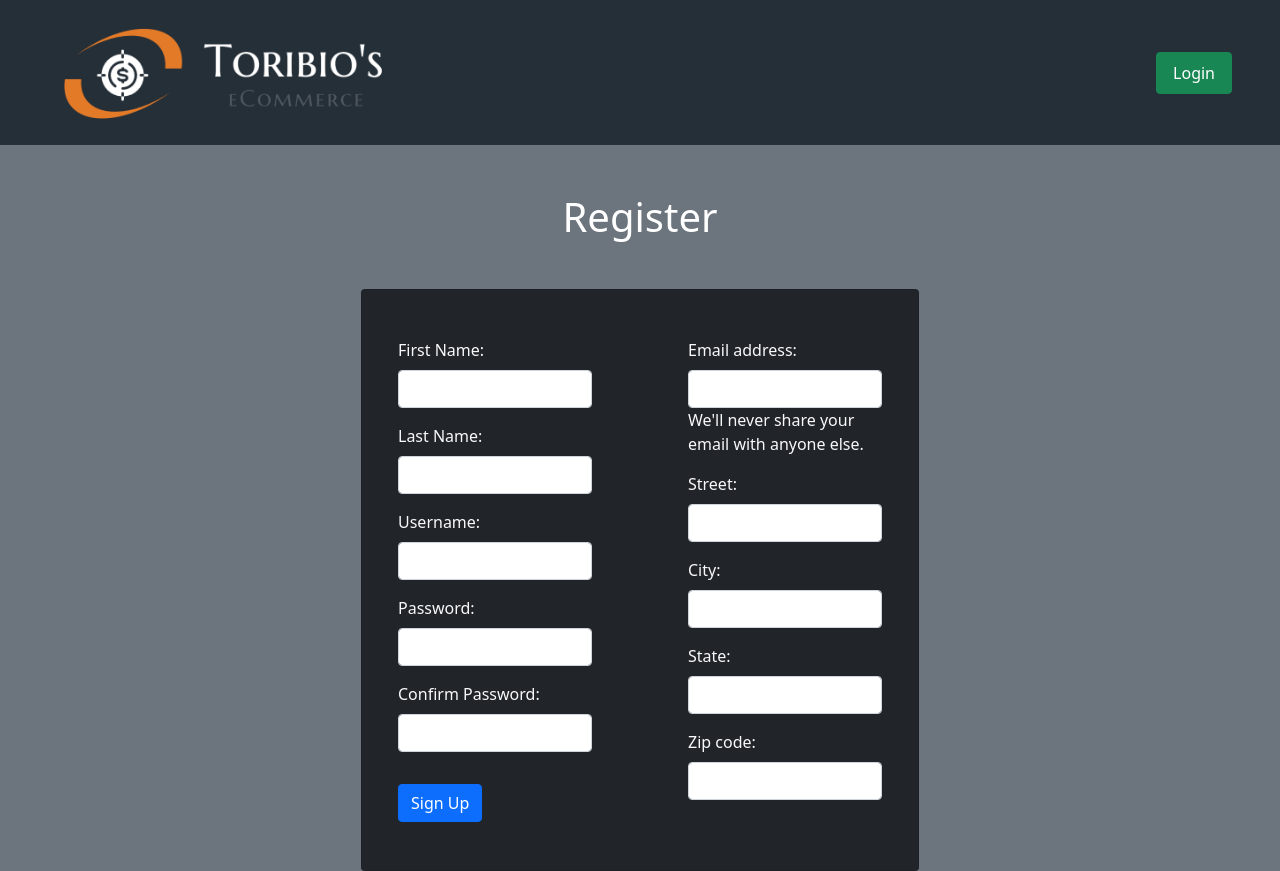
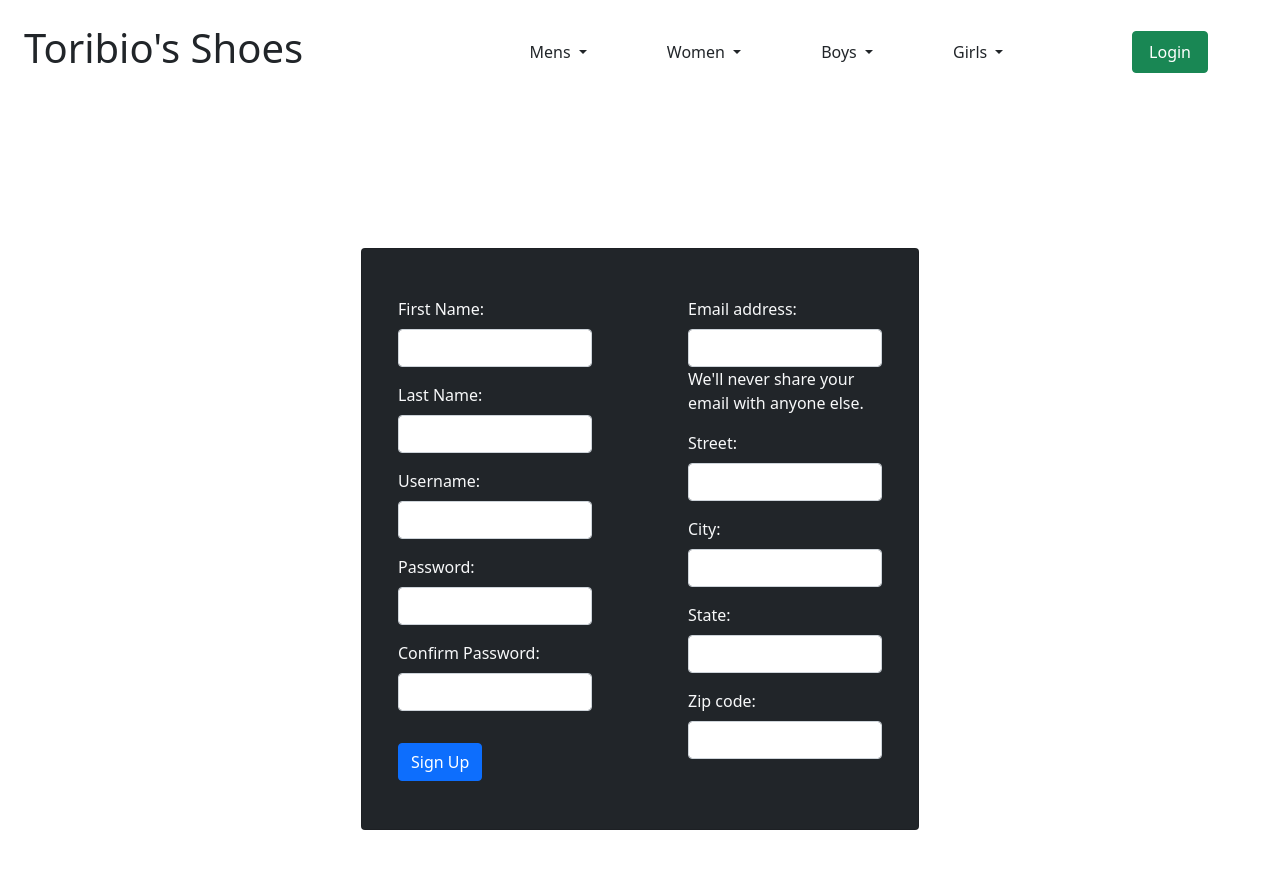
Before and after one commit to EricToribio/ecommerce, a Flask app: page /register/user in a window 1280 px wide. After the commit the page ends 830 px from the top, so only its background shows below. Run offline with Flask 2, Linux system fonts and the light colour scheme.

Commit message:
redidcss for navbar

```diff
--- a/flask_app/static/css/style.css
+++ b/flask_app/static/css/style.css
@@ -33,7 +33,7 @@ a{
 }
 
 .header{
-    background-color: #252F38 ;
+    /* background-color: #252F38 ; */
 }
 #product{
     height: 200px;
--- a/flask_app/templates/base.html
+++ b/flask_app/templates/base.html
@@ -14,42 +14,91 @@
 </head>
 
 
-<body class="bg-secondary">
-    <div class="d-flex header ">
-        <div class="d-flex col align-items-center">
-            <div class='nav d-flex align-items-center'>
-                <a  href="/dashboard"><img id="logo_link" class='ms-5' src="{{url_for('static',filename='/img/toribio-ecommerce.png')}} " alt=""></a>
+<body class="">
+    <div class="d-flex justify-content-between p-4">
+        <div class="d-flex header  ">
+            <div class='  d-flex align-items-center '>
+                <a class="text-dark" href="/dashboard">
+                    <h1>Toribio's Shoes</h1>
+                </a>
+                <!-- <a  href="/dashboard"><img id="logo_link" class='ms-5' src="{{url_for('static',filename='/img/toribio-ecommerce.png')}} " alt=""></a>  -->
             </div>
+        </div>
+        <div class=" d-flex align-items-center">
+            <div class="d-flex  justify-content-end">
+                <div class="d-flex align-items-center me-5">
+                    <span class="nav-item dropdown ">
+                        <a class="nav-link dropdown-toggle link-dark" href="#" id="navbarDropdown" role="button"
+                            data-bs-toggle='dropdown' aria-expanded="false">
+                            Mens
+                        </a>
+                        <ul class="dropdown-menu dropdown-menu-dark" aria-labelledby="navbarDropdown">
+                            <li><a class="dropdown-item" href="#">Running</a></li>
+                            <li><a class="dropdown-item" href="/edit/user">Casual</a></li>
+                            <li><a class="dropdown-item" href="/new/product">Slides</a></li>
+                            <li><a class="dropdown-item" href="/logout">Dress</a></li>
+                        </ul>
+                </div>
+                <div class="d-flex align-items-center ">
+                    <span class="nav-item dropdown me-5">
+                        <a class="nav-link dropdown-toggle link-dark" href="#" id="navbarDropdown" role="button"
+                            data-bs-toggle='dropdown' aria-expanded="false" onmouseover='dropdown'>
+                            Women
+                        </a>
+                        <ul class="dropdown-menu dropdown-menu-dark" aria-labelledby="navbarDropdown">
+                            <li><a class="dropdown-item" href="#">Running</a></li>
+                            <li><a class="dropdown-item" href="/edit/user">Casual</a></li>
+                            <li><a class="dropdown-item" href="/new/product">Slides</a></li>
+                            <li><a class="dropdown-item" href="/logout">Dress</a></li>
+                        </ul>
+                </div>
+                <div class="d-flex align-items-center ">
+                    <span class="nav-item dropdown me-5">
+                        <a class="nav-link dropdown-toggle link-dark" href="#" id="navbarDropdown" role="button"
+                            data-bs-toggle='dropdown' aria-expanded="false">
+                            Boys
+                        </a>
+                        <ul class="dropdown-menu dropdown-menu-dark" aria-labelledby="navbarDropdown">
+                            <li><a class="dropdown-item" href="#">Running</a></li>
+                            <li><a class="dropdown-item" href="/edit/user">Casual</a></li>
+                            <li><a class="dropdown-item" href="/new/product">Slides</a></li>
+                            <li><a class="dropdown-item" href="/logout">Dress</a></li>
+                        </ul>
+                </div>
+                <div class="d-flex align-items-center ">
+                    <span class="nav-item dropdown me-5">
+                        <a class="nav-link dropdown-toggle link-dark" href="#" id="navbarDropdown" role="button"
+                            data-bs-toggle='dropdown' aria-expanded="false">
+                            Girls
+                        </a>
+                        <ul class="dropdown-menu dropdown-menu-dark" aria-labelledby="navbarDropdown">
+                            <li><a class="dropdown-item" href="#">Running</a></li>
+                            <li><a class="dropdown-item" href="/edit/user">Casual</a></li>
+                            <li><a class="dropdown-item" href="/new/product">Slides</a></li>
+                            <li><a class="dropdown-item" href="/logout">Dress</a></li>
+                        </ul>
                 </div>
                 {% if 'user_id' in session%}
                 <div class="d-flex col align-items-center justify-content-end">
-
                     <span class="nav-item dropdown me-5">
-                <a
-                class="nav-link dropdown-toggle link-light"
-                href="#"
-                id="navbarDropdown"
-                role="button"
-                data-bs-toggle='dropdown'
-                aria-expanded="false"
-                >
+                        <a class="nav-link dropdown-toggle link-dark" href="#" id="navbarDropdown" role="button"
+                            data-bs-toggle='dropdown' aria-expanded="false">
                             {{user.username.capitalize()}}
                         </a>
                         <ul class="dropdown-menu dropdown-menu-dark" aria-labelledby="navbarDropdown">
                             {% block dropdown %}
-                <li><a  class="dropdown-item" href="/past/orders">Past Orders</a></li>
-                <li><a  class="dropdown-item" href="/edit/user">Edit Account</a></li>
+                            <li><a class="dropdown-item" href="/past/orders">Past Orders</a></li>
+                            <li><a class="dropdown-item" href="/edit/user">Edit Account</a></li>
                             {% if session['admin'] == true %}
-                <li><a  class="dropdown-item" href="/new/product">Add A Product</a></li>
+                            <li><a class="dropdown-item" href="/new/product">Add A Product</a></li>
                             {% endif %}
-                <li><a  class="dropdown-item" href="/logout">Log Out</a></li>
+                            <li><a class="dropdown-item" href="/logout">Log Out</a></li>
                             {% endblock %}
                         </ul>
                     </span>
                     <a class="me-5" id='cart' href="/show/cart/{{user.shopping_cart_id}}">
                         <img id="shop_cart" src="{{url_for('static', filename='/img/shopping-cart.png')}}"
                             alt="shopping cart"></a>
-
                 </div>
                 {% else %}
                 <div class="d-flex align-items-center text-white text-lg">
@@ -64,10 +113,13 @@
                 </div>
                 {% endif %}
             </div>
-    <script src="https://cdn.jsdelivr.net/npm/bootstrap@5.1.3/dist/js/bootstrap.bundle.min.js" integrity="sha384-ka7Sk0Gln4gmtz2MlQnikT1wXgYsOg+OMhuP+IlRH9sENBO0LRn5q+8nbTov4+1p" crossorigin="anonymous" ></script>
+            <script src="https://cdn.jsdelivr.net/npm/bootstrap@5.1.3/dist/js/bootstrap.bundle.min.js"
+                integrity="sha384-ka7Sk0Gln4gmtz2MlQnikT1wXgYsOg+OMhuP+IlRH9sENBO0LRn5q+8nbTov4+1p"
+                crossorigin="anonymous"></script>
             <!-- <script src="{{url_for('static',filename='/js/script.js')}} "></script> -->
+        </div>
+    </div>
     {% block body %}{% endblock %}
-
 </body>
 
 </html>
```
Lines whose indentation alone changed are shown as unchanged.
